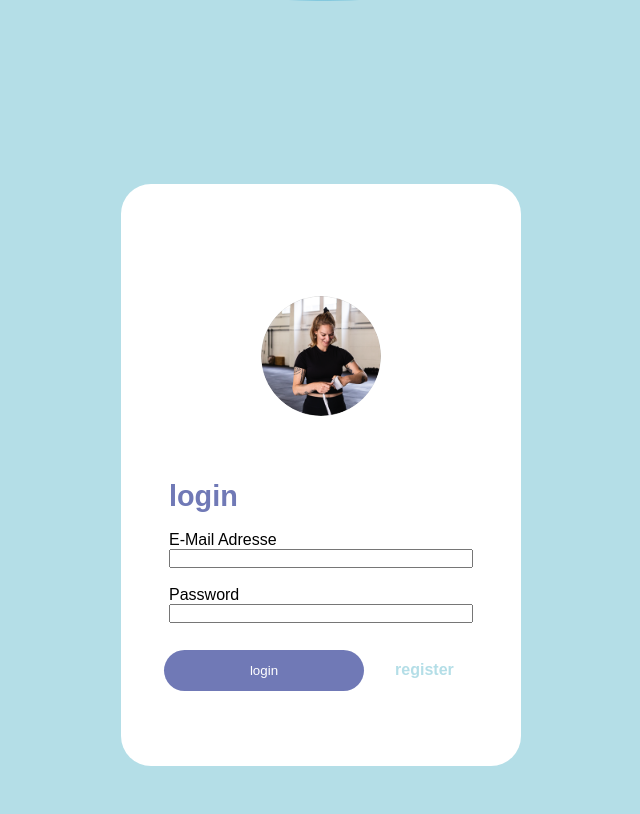
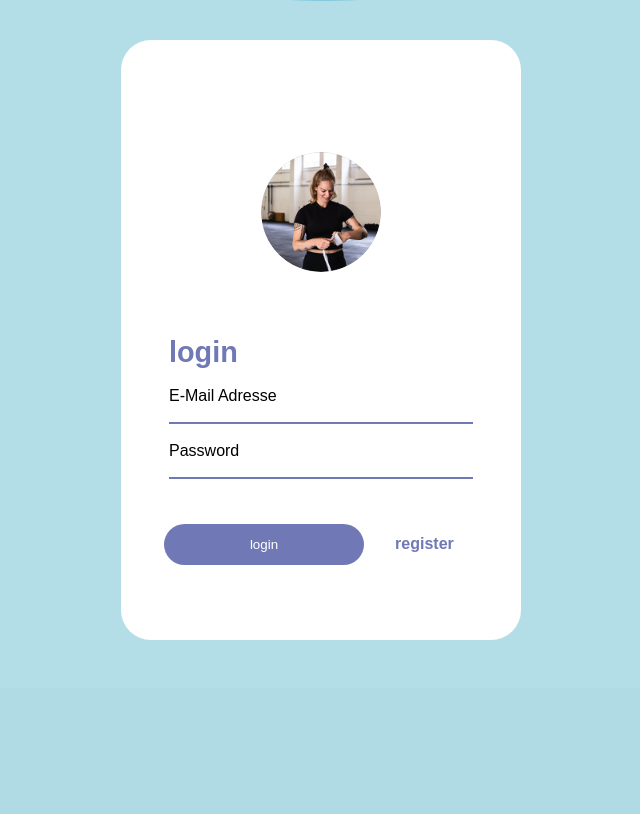
Before and after one commit to KatharinaHefti/VAVE, a PHP site: page /login.php in a window 1280 px wide. Shown: the part 122-936 px from the top of the page, without its empty margins (319-959 px from the left). After the commit the page ends 762 px from the top, so only its background shows below. Run offline with PHP 8.4, Linux system fonts and the light colour scheme; style sheets or scripts are compiled from the project's sources; some web fonts are replaced.

Commit message:
fix style for login

```diff
--- a/login.php
+++ b/login.php
@@ -59,12 +59,10 @@
   <link rel="stylesheet" href="style/elements/form.style.css">
   <link rel="stylesheet" href="style/elements/icon.style.css">
   <link rel="stylesheet" href="style/cd/typo.style.css">
+</head>
 
-</head>
 <body class="dark">
   <div class="center">
-  <!-- output -->
-  <div class="output"><?php echo $output;?></div>
     <form action="login.php" method="post" novalidate>
     <!-- picture -->
     <div class="center"><img class="circle" src="img/valeria/valeria.png" alt=""></div>
@@ -77,11 +75,15 @@
       <label for="password">Password</label><br>
       <input type="password" id="password" name="password" value="<?=$passwordValue?>"><br>
 
+      <!-- output -->
+      <br>
+      <p class="paint-sky" ><?php echo $output;?></p>
+
       <!-- submit -->
       <button type="submit" name="submit">login</button>
 
       <!-- register -->
-      <a class="paint-turquois" href="register.php">register</a><br>
+      <a class="paint-haze" href="register.php">register</a><br>
     </form>
   </div>
 </body>
--- a/style/cd/typo.style.css
+++ b/style/cd/typo.style.css
@@ -52,4 +52,8 @@ strong {
 .paint-haze {
   color: #7079B6;
 }
+
+.paint-sky {
+  color: #89CEF0;
+}
 /*# sourceMappingURL=typo.style.css.map */
--- a/style/cd/typo.style.scss
+++ b/style/cd/typo.style.scss
@@ -66,3 +66,7 @@ strong{
 .paint-haze{
   color: $haze;
 }
+
+.paint-sky{
+  color: $sky;
+}
--- a/style/elements/form.style.css
+++ b/style/elements/form.style.css
@@ -31,4 +31,9 @@ form {
 input {
   width: 100%;
 }
+
+input[type="email"], input[type="password"] {
+  border: none;
+  border-bottom: 2px solid #7079B6;
+}
 /*# sourceMappingURL=form.style.css.map */
--- a/style/elements/form.style.scss
+++ b/style/elements/form.style.scss
@@ -23,3 +23,9 @@
   input{
     width: 100%;
   }
+
+
+  input[type="email"],  input[type="password"] {
+    border: none;
+    border-bottom: 2px solid #7079B6;
+}
```
Also changed, not shown: 2 other files.
